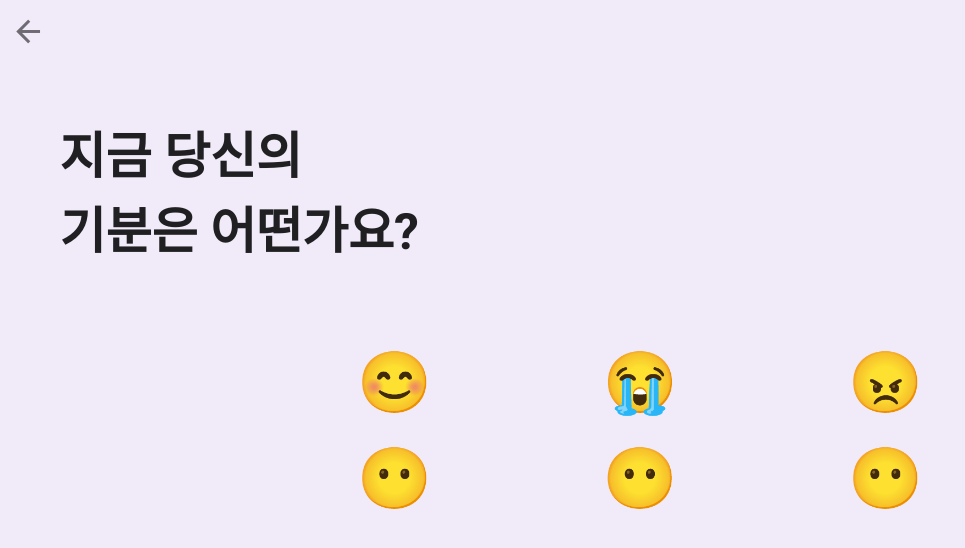
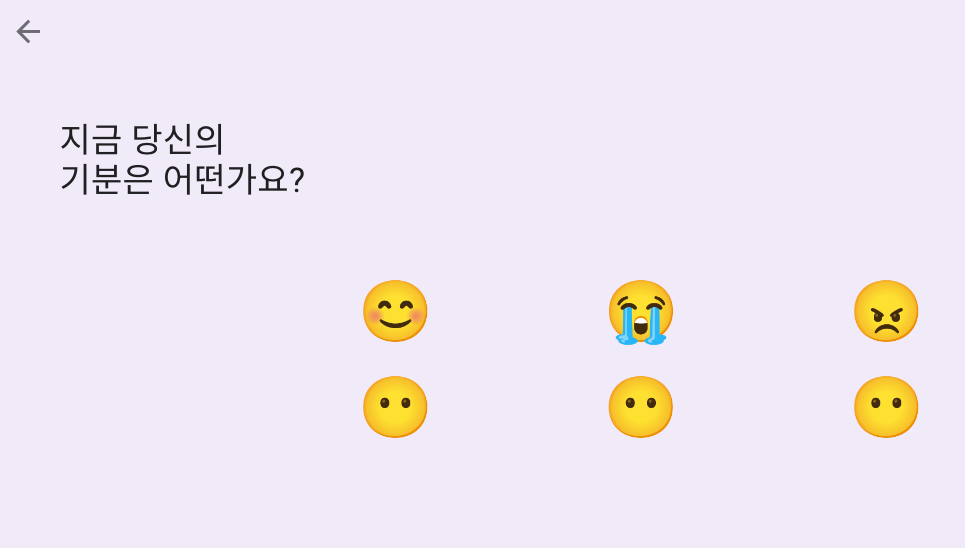
Before and after one commit to woowacourse-teams/2020-saebyeok, a Vue app in the folder src/frontend/: page /emotions in a window 1280 px wide. Shown: the top 548 px of the page, without its empty margins (0-965 px from the left). Built offline with nearby package versions, Linux system fonts and the light colour scheme.

Commit message:
feat: 카드와 헤더의 글씨 사이즈 수정

```diff
--- a/src/frontend/src/components/Card.vue
+++ b/src/frontend/src/components/Card.vue
@@ -39,7 +39,7 @@
         </v-row>
       </v-card-title>
 
-      <v-card-text class="headline">
+      <v-card-text class="headline text-body-1">
         {{ article.content }}
       </v-card-text>
 
--- a/src/frontend/src/components/Comment.vue
+++ b/src/frontend/src/components/Comment.vue
@@ -1,6 +1,6 @@
 <template>
   <v-card class="mx-auto" color="#faf9f5" max-width="400">
-    <v-card-title>
+    <v-card-title class="text-body-1">
       <v-row>
         <v-col cols="6">
           {{ comment.nickname }}
--- a/src/frontend/src/components/DetailPageCard.vue
+++ b/src/frontend/src/components/DetailPageCard.vue
@@ -42,7 +42,7 @@
         </v-row>
       </v-card-title>
 
-      <v-card-text class="headline">
+      <v-card-text class="headline text-body-1">
         {{ article.content }}
       </v-card-text>
 
--- a/src/frontend/src/components/DetailPageHeader.vue
+++ b/src/frontend/src/components/DetailPageHeader.vue
@@ -5,7 +5,7 @@
     </v-app-bar-nav-icon>
     <v-spacer></v-spacer>
     <v-toolbar-title>
-      <span class="title">새벽</span>
+      <span class="title text-h4">새벽</span>
     </v-toolbar-title>
     <v-spacer></v-spacer>
     <v-app-bar-nav-icon>
--- a/src/frontend/src/components/Header.vue
+++ b/src/frontend/src/components/Header.vue
@@ -5,7 +5,7 @@
     </v-app-bar-nav-icon>
     <v-spacer></v-spacer>
     <v-toolbar-title>
-      <span class="title">새벽</span>
+      <span class="title text-h4">새벽</span>
     </v-toolbar-title>
     <v-spacer></v-spacer>
     <v-app-bar-nav-icon>
--- a/src/frontend/src/views/Emotions.vue
+++ b/src/frontend/src/views/Emotions.vue
@@ -1,40 +1,41 @@
 <template>
   <div>
     <v-container>
-      <h1 class="mt-8 guide">지금 당신의</h1>
-      <h1 class="guide">기분은 어떤가요?</h1>
-
+      <div class="mt-8 text-h4">
+        지금 당신의
+        <p>기분은 어떤가요?</p>
+      </div>
       <v-row class="mt-16">
         <v-col style="text-align: right">
           <v-btn text fab x-large dark to="/post">
-            <div class="emoji">😊</div>
+            <div class="text-h2">😊</div>
           </v-btn>
         </v-col>
         <v-col style="text-align: center">
           <v-btn text fab x-large dark to="/post">
-            <div class="emoji">😭</div>
+            <div class="text-h2">😭</div>
           </v-btn>
         </v-col>
         <v-col style="text-align: left">
           <v-btn text fab x-large dark to="/post">
-            <div class="emoji">😠</div>
+            <div class="text-h2">😠</div>
           </v-btn>
         </v-col>
       </v-row>
       <v-row>
         <v-col style="text-align: right">
           <v-btn text fab x-large dark to="/post">
-            <div class="emoji">😶</div>
+            <div class="text-h2">😶</div>
           </v-btn>
         </v-col>
         <v-col style="text-align: center">
           <v-btn text fab x-large dark to="/post">
-            <div class="emoji">😶</div>
+            <div class="text-h2">😶</div>
           </v-btn>
         </v-col>
         <v-col style="text-align: left">
           <v-btn text fab x-large dark to="/post">
-            <div class="emoji">😶</div>
+            <div class="text-h2">😶</div>
           </v-btn>
         </v-col>
       </v-row>
@@ -46,11 +47,4 @@
 export default {};
 </script>
 
-<style scoped>
-.guide {
-  font-size: 50px;
-}
-.emoji {
-  font-size: 60px;
-}
-</style>
+<style scoped></style>
```
